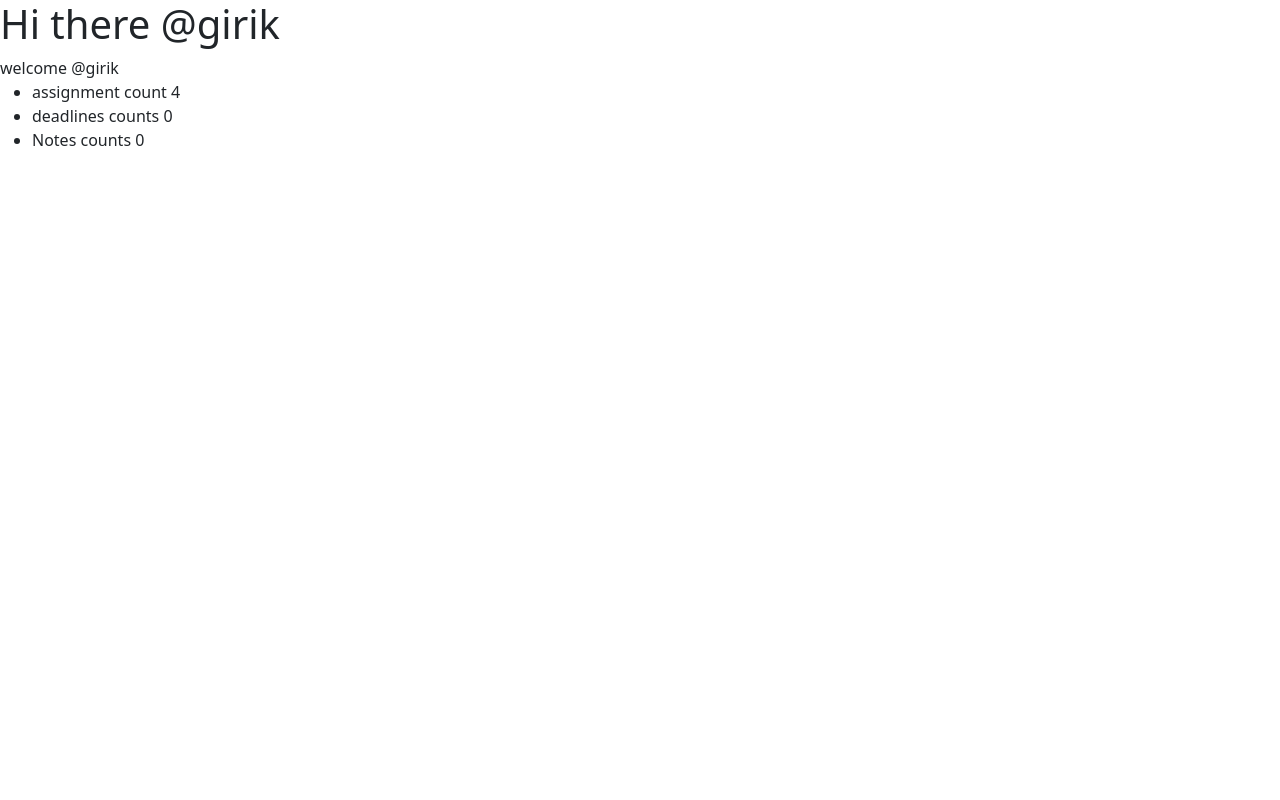
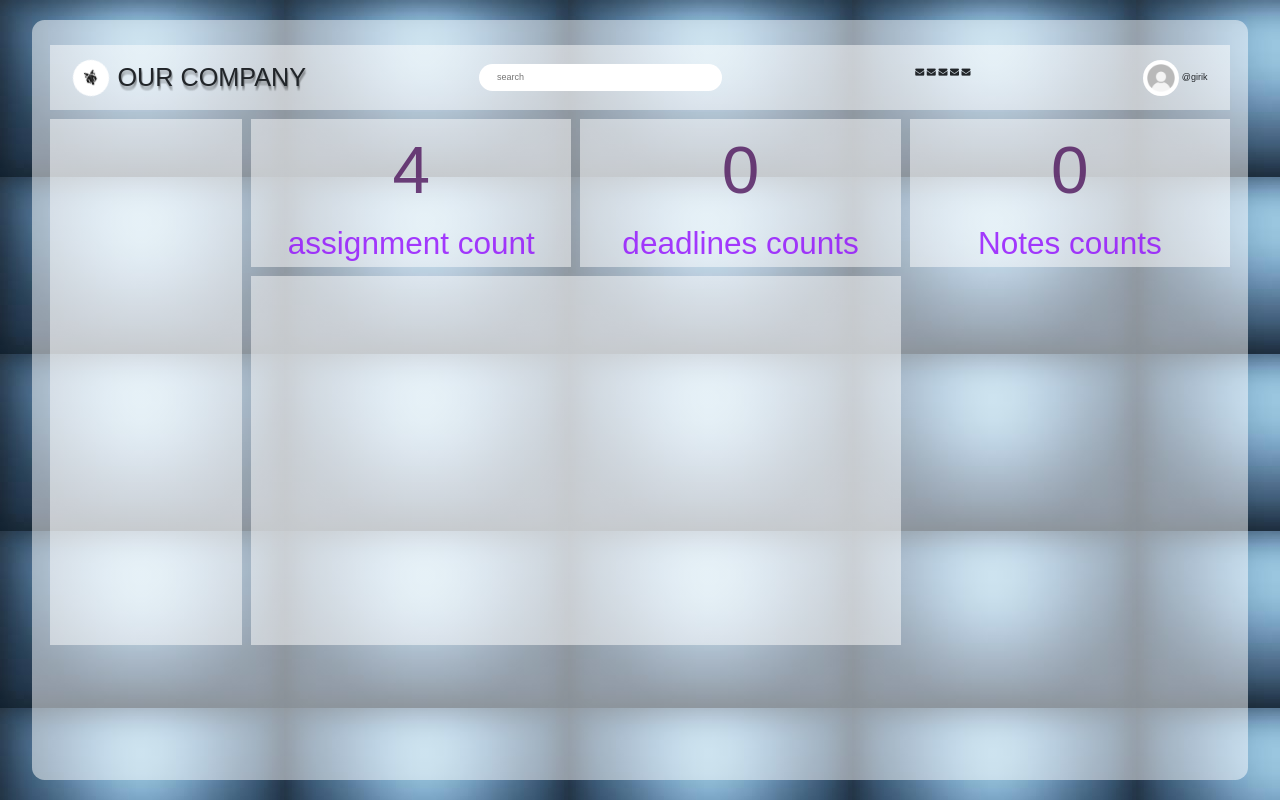
Before and after one commit to Girik1105/Assigno, a Django app: page /dashboard/ in a window 1280 px wide. Run offline with Django 3.2, Linux system fonts and the light colour scheme; a user stored in the database is signed in; data comes from the database, SQL or seed files in the repository; both versions use the stored data as it was after the commit; data that the repository does not hold is empty; some libraries are stand-ins or nearby versions.

Commit message:
integrated dashboard to main backend

```diff
--- a/project/settings.py
+++ b/project/settings.py
@@ -161,8 +161,8 @@ DEFAULT_AUTO_FIELD = 'django.db.models.BigAutoField'
 STATIC_URL = '/static/'
 STATICFILES_DIRS = [os.path.join(BASE_DIR, 'static_in_venv')]
 
-LOGIN_REDIRECT_URL = "index"
-# LOGOUT_REDIRECT_URL = ""
+LOGIN_REDIRECT_URL = "dashboard:home"
+LOGOUT_REDIRECT_URL = "index"
 
 MEDIA_URL = '/media/'
 MEDIA_ROOT = os.path.join(BASE_DIR, 'media')
--- /dev/null
+++ b/static_in_venv/css/Dashboard.css
@@ -0,0 +1,136 @@
+*{
+    padding:0;
+    margin:0;
+    font-family:sans-serif;
+}
+
+html{
+    font-size: 9px;
+}
+
+
+/* for background*/
+body
+{
+    display:flex;
+    justify-content:center;
+    align-items: center;
+    min-height: 100vh;
+    background-size:cover;
+    background-repeat: no-repeat;
+    background-size:cover;
+}
+
+/* For the color of teh box
+Outline pf the white box
+Amd size of the Box*/
+.my_container
+{
+    display: grid;
+    grid-template-columns:0.6fr 1fr 1fr 1fr;
+    grid-template-rows:0.2fr 0.2fr 0.4fr 0.6fr 0.3fr;
+    grid-template-areas:"navbar     navbar         navbar        navbar"
+                        "sidebar    card1         card2          card3"
+                        "sidebar    sub-content   sub-content    right-panel"
+                        "sidebar    sub-content   sub-content    right-panel";
+                        grid-gap: 1rem;
+                        padding: 2rem;
+                        border-radius: 1em;
+    width: 95%;
+    height: 95vh;
+    background: linear-gradient(to top right,rgba(255,255,255,.5),rgba(255,255,255,.5));
+    border-radius: 1.4rem;
+
+}
+
+.navbar{
+    grid-area:  navbar;
+}
+
+.sidebar{
+    grid-area: sidebar;
+}
+
+.header{
+    grid-area:  header;
+}
+
+.card1{
+    grid-area:  card1;
+    text-align: center;
+}
+.card2{
+    grid-area:  card2;
+    text-align: center;
+}
+.card3{
+    grid-area:  card3;
+    text-align: center;
+}
+
+.sub-content{
+    grid-area:  sub-content;
+}
+
+.my_container  div{
+    background: linear-gradient(to top right,rgba(255,255,255,.5),rgba(255,255,255,.5));
+}
+
+.navbar div{
+    background: none;
+}
+
+/* Navbar CSS */
+.my_container .navbar{
+    display:flex;
+    justify-content:space-between;
+    align-items:center;
+    padding: .8rem 2.5rem;
+    margin-top: .8rem;
+}
+
+.my_container .navbar_logo{
+    display:flex;
+    align-items:center;
+}
+
+.my_container .navbar_logo .navbar_logo_name {
+    font-size: 2.8rem;
+    margin-left: 1rem;
+    text-shadow: 1px 1px 1px rgba(16, 16, 16, .1),
+                 1px 2px 1px rgba(16, 16, 16, .1),
+                 1px 3px 1px rgba(16, 16, 16, .1),
+                 1px 4px 1px rgba(16, 16, 16, .1),
+                 1px 5px 1px rgba(16, 16, 16, .1);
+}
+
+
+.my_container .navbar_logo img {
+    width: 4em;
+    height: 4em;
+    border-radius:100%;
+    animation: rotate 7s linear infinite;
+}
+
+@keyframes rotate {
+    from{
+        transform: rotate(-360deg);
+    }
+}
+
+.navbar .searchbar{
+    position: relative;
+}
+
+.navbar .searchbar input {
+    padding: .8rem 12rem .8rem 2rem;
+    border: none;
+    outline: none;
+    border-radius: 3rem;
+    transition:0.7s;
+}
+.navbar .searchbar input:focus{
+    background:rgb(255, 42, 209);
+    color:#fff;
+    padding: .8rem 23rem .8rem 2rem;
+}
--- /dev/null
+++ b/static_in_venv/css/toolkit.css
@@ -0,0 +1,18 @@
+.stats{
+    font-size:7.5em;
+    color:rgba(74, 15, 88, 0.781);
+    text-align: center;
+}
+
+.stat_title{
+    font-size:3.5em;
+    color:rgba(143, 5, 255, 0.781);
+    text-align: center;
+}
+.welcome_message{
+    float: right;
+    font-size: 2.5em;
+}
+.round_image{
+    border-radius: 100%;
+}
--- a/templates/base.html
+++ b/templates/base.html
@@ -1,7 +1,6 @@
 {% load static %}
 <!DOCTYPE html>
     <html lang="en">
-
     <head>
 
         {% include "snippets/head.html" %}
@@ -11,17 +10,59 @@
 
             {% endblock title %}
         </title>
-
     </head>
 
+    <!--- For Boxes of size    -->
     <body>
+        <div class="my_container">
+
+            <div class="navbar">
+
+                <div class="navbar_logo">
+                    <img src="{% static 'images/company_logo.jpg' %}" width="50" alt="">
+                    <span class="navbar_logo_name">OUR COMPANY</span>
+                </div>
+
+
+            <div class="searchbar">
+                <form action="#">
+                    <input type="text" placeholder="search" name=q>
+                    <i class="fa fa search"></i>
+                </form>
+            </div>
+
+            <div class="nav_item">
+                <div class="nav_icons"></div>
+                <ul>
+                    <li class="fa fa-envelope"></li>
+                    <li class="fa fa-envelope"></li>
+                    <li class="fa fa-envelope"></li>
+                    <li class="fa fa-envelope"></li>
+                    <li class="fa fa-envelope"></li>
+                </ul>
+            </div>
+
+            <div class="account_logo">
+                <img src="{{ user.profile.profile_picture.url }}"  class="round_image" width="36" alt="">
+                <span class="account_name">@{{ user.username }}</span>
+            </div>
+
+        </div>
+
+
+        <div class="sidebar">
+
+        </div>
 
         {% block maincontent %}
 
         {% endblock maincontent %}
 
+        </div>
+
+
+
         {% include "snippets/scripts.html" %}
-
 
 
     </body>
--- a/templates/dashboard/home.html
+++ b/templates/dashboard/home.html
@@ -2,17 +2,25 @@
 
 {% block maincontent %}
 
-<h1>Hi there @{{ user.username }}</h1>
+<div class="card1">
+    <span class="stats"> {{ assignment_count }}</span>
+    <br>
+    <span class="stat_title">assignment count</span>
+</div>
 
-{% if user.is_authenticated %}
-welcome @{{ user.username }}
+<div class="card2">
+    <span class="stats"> {{ deadline_count }}</span>
+    <br>
+    <span class="stat_title">deadlines counts</span>
+</div>
 
-<ul>
-    <li>assignment count {{ assignment_count }}</li>
-    <li>deadlines counts {{ deadline_count }}</li>
-    <li>Notes counts {{ notes_count }}</li>
-</ul>
+<div class="card3">
+     <span class="stats">{{ notes_count }}</span> <br>
+     <span class="stat_title">Notes counts</span>
+</div>
 
-{% endif %}
+<div class="sub-content">
+
+</div>
 
 {% endblock maincontent %}
--- a/templates/snippets/head.html
+++ b/templates/snippets/head.html
@@ -3,4 +3,15 @@
 <meta http-equiv="X-UA-Compatible" content="IE=edge">
 <meta name="viewport" content="width=device-width, initial-scale=1.0">
 
-<link id="color-mode" rel="stylesheet" href="{% static 'css/light_mode.css' %}">
+<link rel="stylesheet" type="text/css" href ="https://stackpath.bootstrapcdn.com/font-awesome/4.7.0/css/font-awesome.min.css">
+
+
+<link rel="stylesheet" href="{% static 'css/toolkit.css' %}">
+<link rel="stylesheet" href="{% static 'css/Dashboard.css' %}">
+
+
+<style>
+    body{
+        background:url('{% static 'images/background.jpg' %}')
+    }
+</style>
```
Also changed, not shown: dashboard/views.py (line endings or trailing spaces), db.sqlite3, static_in_venv/css/main.css (deleted), static_in_venv/images/background.jpg (added), static_in_venv/images/background2.jpg (added), static_in_venv/images/background3.jpg (added), static_in_venv/images/company_logo.jpg (added). Lines whose indentation alone changed are shown as unchanged.
